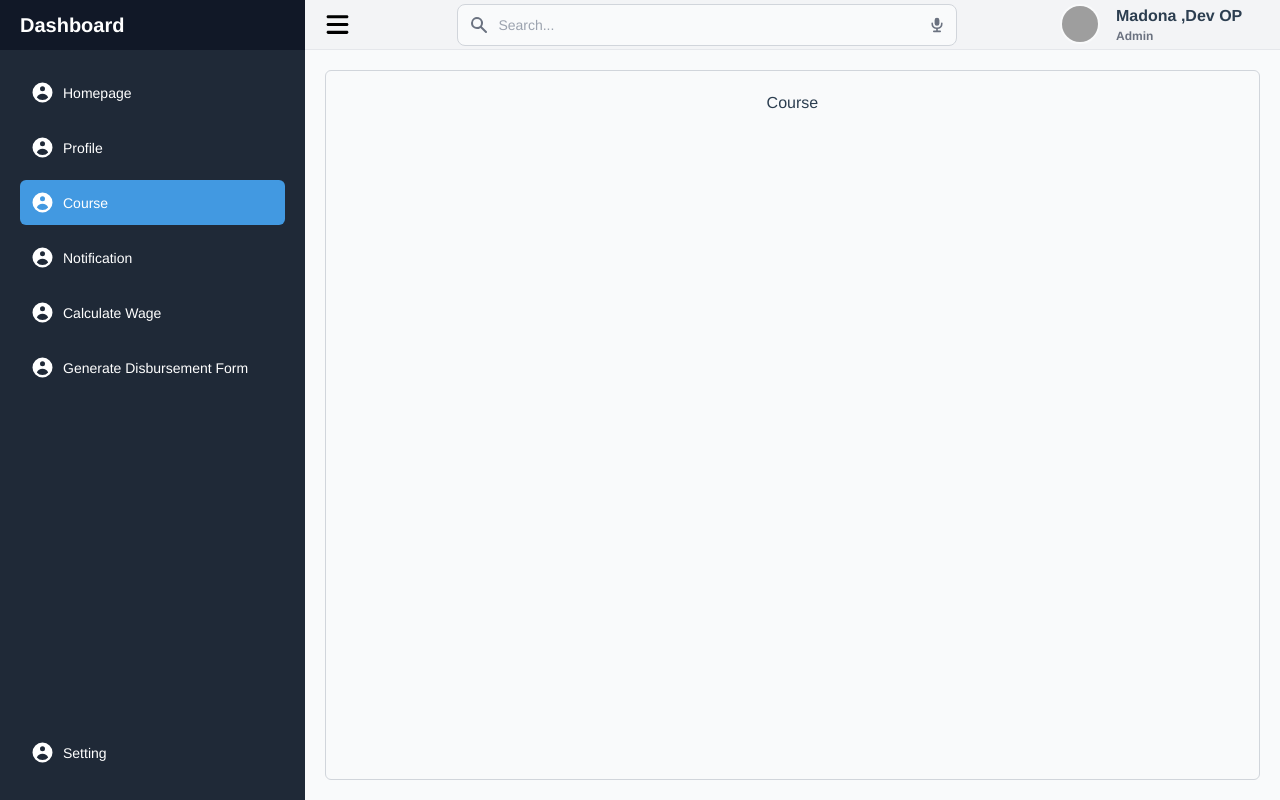
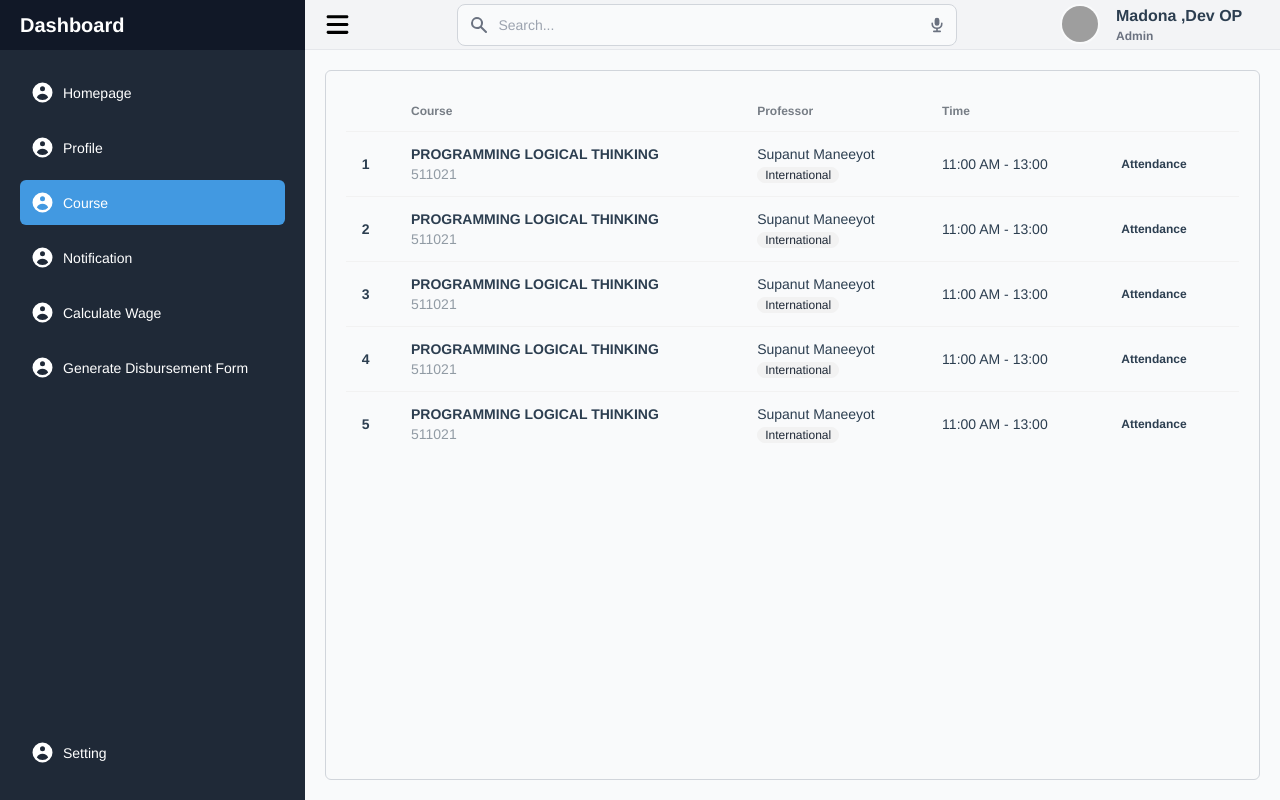
Before and after one commit to Supanutice112/Assistant_mate_Frontend, a Vue app in the folder Assistance_mate_frontend/: page /course in a window 1280 px wide. Built offline with nearby package versions, Linux system fonts and the light colour scheme; grey boxes are pictures that could not be loaded.

Commit message:
make Course.vue

```diff
--- a/Assistance_mate_frontend/src/views/CourseView.vue
+++ b/Assistance_mate_frontend/src/views/CourseView.vue
@@ -1,5 +1,43 @@
 <template>
     <div>
-        <h1>Course</h1>
+      <div class="overflow-x-auto">
+        <table class="table">
+          <!-- head -->
+          <thead>
+            <tr>
+              <th></th>
+              <th>Course</th>
+              <th>Professor</th>
+              <th>Time</th>
+              <th></th>
+            </tr>
+          </thead>
+          <tbody>
+            <!-- row 1 -->
+            <tr v-for="index in 5" :key="index">
+              <th>{{ index }}</th>
+              <td>
+                <div class="flex items-center gap-3">
+                  <div>
+                    <div class="font-bold">PROGRAMMING LOGICAL THINKING</div>
+                    <div class="text-sm opacity-50">511021</div>
+                  </div>
+                </div>
+              </td>
+              <td>
+                Supanut Maneeyot
+                <br />
+                <span class="badge badge-ghost badge-sm">International</span>
+              </td>
+              <td>11:00 AM - 13:00</td>
+              <th>
+                <router-link to="/attendance">
+                  <button class="btn btn-ghost btn-xs">Attendance</button>
+                </router-link>
+              </th>
+            </tr>
+          </tbody>
+        </table>
+      </div>
     </div>
-</template>
+  </template>
```
